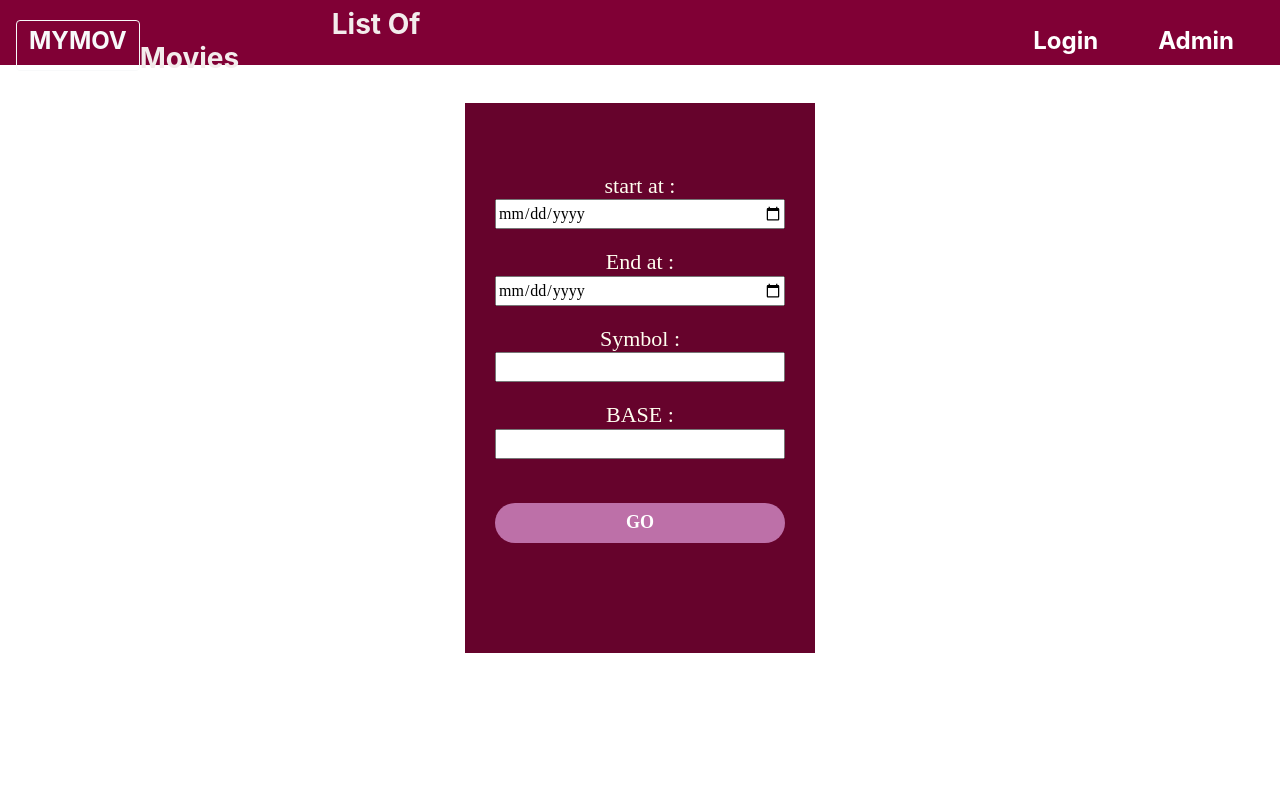
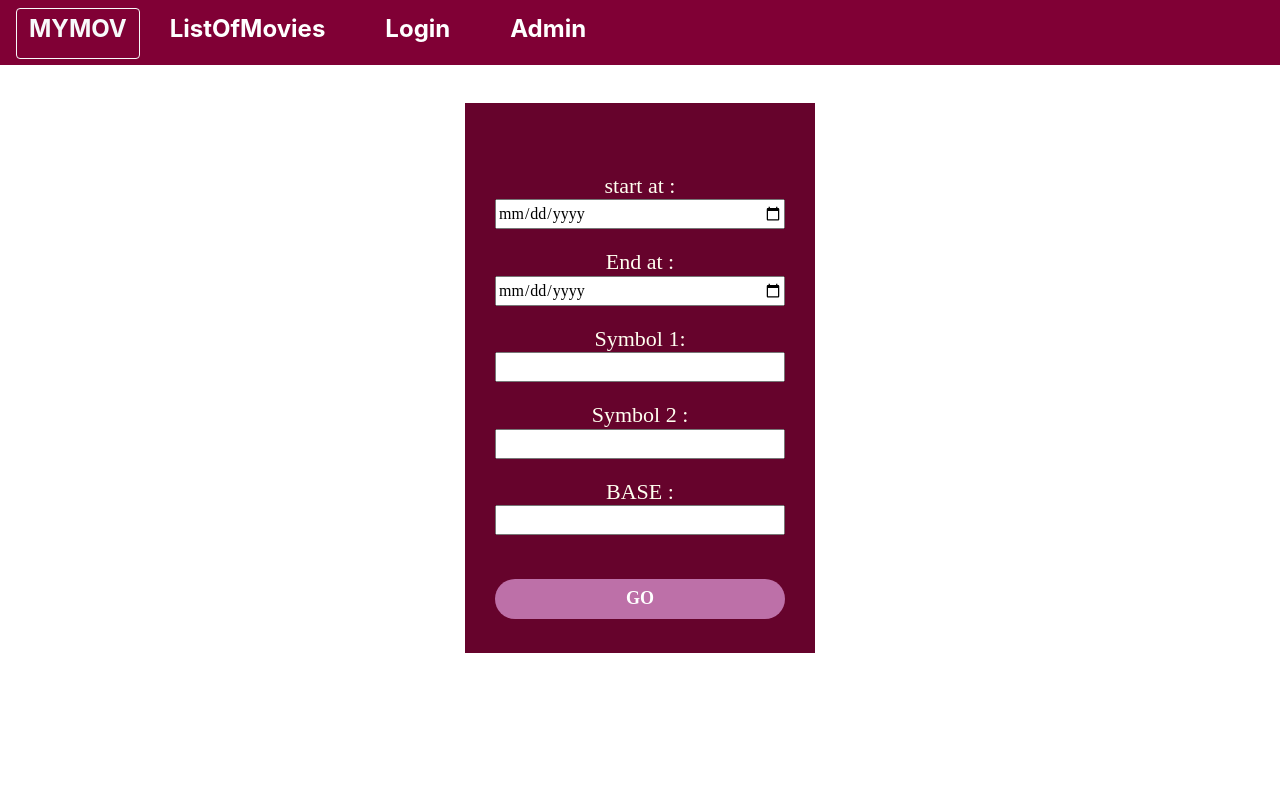
Before and after one commit to Yaramassry/mymov, a React (Create React App) app: page /api in a window 1280 px wide. Shown: the top 800 px of the page. Built offline with nearby package versions, Linux system fonts and the light colour scheme.

Commit message:
add new symbol with same request

```diff
--- a/src/Admin.js
+++ b/src/Admin.js
@@ -23,12 +23,14 @@ export const Admin = props => {
 
 
 
-                <div  className="col-md-5">
-                                            <button className="btn btn-primary btn-block" style={style} onClick={() => {
+                <div  className="col-md-6 col-sm-6 col-lg-6">
+                                            <button className="btn btn-primary btn-block"
+                                            style={style}
+                                            onClick={() => {
                                                 console.log('bb');
                                                 props.history.push("/");
-                                            }}> Home </button></div>
-                <div className="col-sm-5 "> <button  className="btn btn-primary btn-block" style={style} onClick={() => {
+                                            }}>  {" "}Home  {" "}</button></div>
+                <div className="col-md-6 col-sm-6 col-lg-6 "> <button  className="btn btn-primary btn-block" style={style} onClick={() => {
                                                 console.log('bb');
                                                 props.history.push("/Login");
                                             }}> logout </button>
--- a/src/apiClass.js
+++ b/src/apiClass.js
@@ -21,13 +21,20 @@ export default class apiClass extends React.Component{
         b: "CAD",
         loading : true,
         ratesarr:[],
+        ratesarr2:[],
         fetched: false,
         data: {
           labels: [1, 2, 3],
           datasets: [{
               data: [5, 6, 7]
           }]
-      }
+      },
+      data2: {
+        labels: [1, 2, 3],
+        datasets: [{
+            data: [5, 6, 7]
+        }]
+    }
 
     }
   }
@@ -38,6 +45,7 @@ export default class apiClass extends React.Component{
         const start = document.getElementById("start");
         const end = document.getElementById("end");
         const pp =document.getElementById("symbol").value;
+        const pp2 =document.getElementById("symbol2").value;
         const bb =document.getElementById("B").value;
         let  s=start.value;
         let e=end.value;
@@ -87,7 +95,10 @@ export default class apiClass extends React.Component{
 
 
 
-        const url =`https://api.exchangeratesapi.io/history?start_at=${s}&end_at=${e}&base=${bb}&symbols=${pp}`;
+
+
+
+        const url =`https://api.exchangeratesapi.io/history?start_at=${s}&end_at=${e}&base=${bb}&symbols=${pp2}&symbols=${pp}`;
 
         /*let msg = [];
         if (s==null || s==='') {
@@ -100,11 +111,21 @@ export default class apiClass extends React.Component{
 
         const response = await fetch(url);
         const d = await response.json();
+        //const d2 = await response.json();
         const labels = Object.keys(d.rates);
         const valuePairs = Object.values(d.rates);
+
+        //const labels2 = Object.keys(d2.rates);
+        //const valuePairs2 = Object.values(d2.rates);
+
         var values = []
         for (var x in valuePairs) {
           values.push(valuePairs[x][pp])
+        }
+
+        var values2 = []
+        for (var x2 in valuePairs) {
+          values2.push(valuePairs[x2][pp2])
         }
 
         const data = {
@@ -115,11 +136,20 @@ export default class apiClass extends React.Component{
           ]
         }
 
+        const data2 = {
+          labels: labels,
+          datasets: [{
+              data: values2
+            }
+          ]
+        }
 
 
 
         this.setState({ratesarr:d.rates, loading:false, fetched: true, data: data , b:bb});
+        this.setState({ratesarr2:d.rates, loading:false, fetched: true, data: data2 , b:bb});
         let arr= d.rates ;
+       // let arr2= d2.rates ;
 
 
 
@@ -133,68 +163,34 @@ export default class apiClass extends React.Component{
 
 
     async componentDidMount(){
-
-        /*const start = document.getElementById("start");
-        const end = document.getElementById("end");
-        let  s=start.value;
-        let e=end.value;
+      this.setState({loading:false});
+   }
 
 
-        const url ="https://api.exchangeratesapi.io/history?start_at=${s}&end_at=${e}&symbols=ILS,JPY";
-        const response = await fetch(url);
-        const d = await response.json();*/
-        this.setState({loading:false});
-       // const arr=this.state.ratesarr;
-
-       //console.log(d);
-    }
 
 render(){
   const array= this.state.ratesarr;
+  const array2= this.state.ratesarr2;
   var rat = [];
-  for (var x in array) {
-
-
-  }
+  for (var x in array) { }
+  for (var x2 in array2) { }
   const pp =document.getElementById("symbol");
  // console.log(p);
-    if (this.state.loading)
+  if (this.state.loading)
         return <div style={lstyle}>loading...</div>
         console.log("ratesarr");
+
   console.log(this.state.ratesarr);
   if(this.state.fetched){
     let arr = this.state.ratesarr;
+    let arr2 = this.state.ratesarr2;
     console.log(arr);
+    console.log(arr2);
       return(
   <div>
   <Line data={this.state.data} />
-
-
-
-
- {Object.entries(arr).map(([date,va])=>(
-
-      <div  style={lstyle}>
-
-
-            <div>{date}</div>
-
-
-             <div>{this.state.b}</div>
-
-
-      </div>
-
-
- ))}
-
-
-
-
-
-
-
-
+  <br/>
+  <Line data2={this.state.data2} />
  </div>
       )}
 
@@ -224,9 +220,17 @@ render(){
           />
             <br/>
 
-          <h1>Symbol : </h1>
+          <h1>Symbol 1: </h1>
           <input
             id="symbol"
+            type="text"
+            name=""
+            list="currencies"
+            required
+          />
+            <h1>Symbol 2 : </h1>
+          <input
+            id="symbol2"
             type="text"
             name=""
             list="currencies"
@@ -268,7 +272,7 @@ render(){
             <option value="TRY"></option>
             <option value="CNY"></option>
             <option value="NOK"></option>
-            <option value="NZD"></option>
+            <option value="NZD" ></option>
             <option value="ZAR"></option>
             <option value="USD"></option>
             <option value="MXN"></option>
--- a/src/components/Toolbar.js
+++ b/src/components/Toolbar.js
@@ -19,11 +19,11 @@ const toolbar = props =>(
         <div className="btn btn-outline-light my-2 my-sm-0" ><h4 className="font"> MYMOV</h4></div>
 
 
-        <div className="toolbar_navigation-item">
 
-             <h3 className="font"> <a href="/">List Of Movies </a></h3>
-       </div>
 
+
+
+        <h4><Link className="font" style={lstyle} to="/" >ListOfMovies </Link></h4>
        <h4><Link className="font" style={lstyle} to="/login" >Login </Link></h4>
       <h4><Link  className="font" style={lstyle} to="/appLayout" >Admin </Link></h4>
 
```
